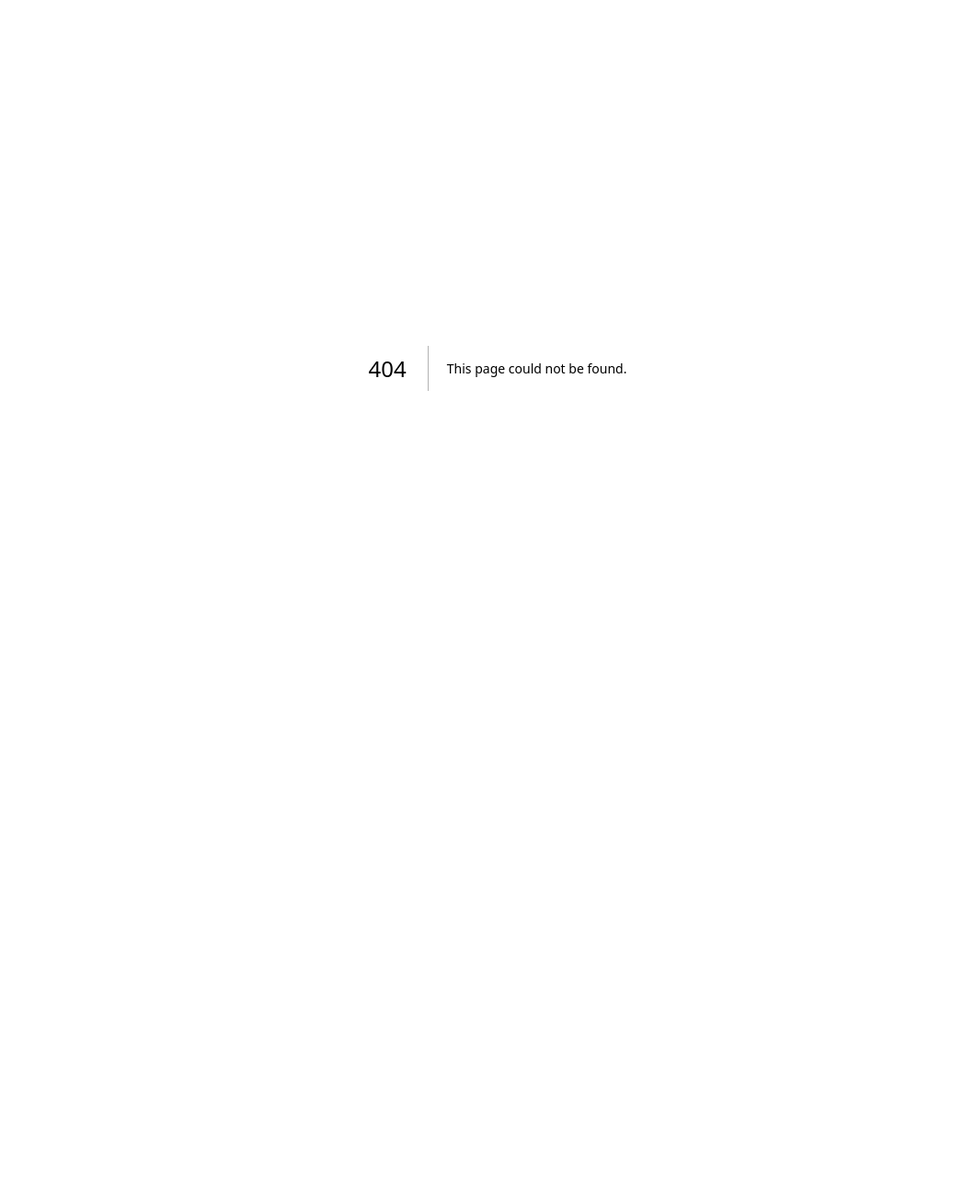
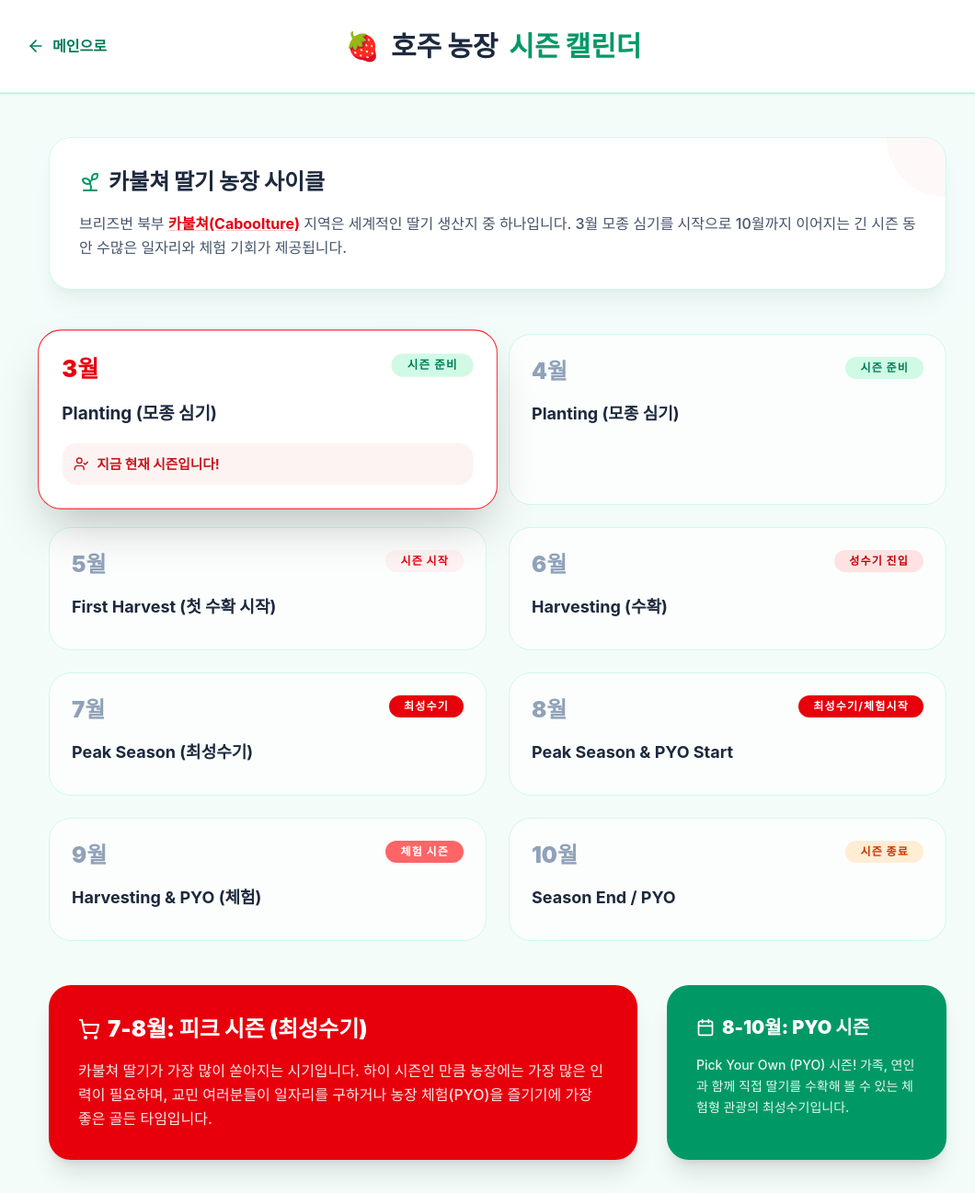
Before and after one commit to nom8352/northlakes, a Next.js app: page /calendar in a window 1280 px wide. Before the commit this address had no page. Shown: the top 1297 px of the page at 92% size, without its empty margins (99-1159 px from the left). Before the commit the page ends 800 px from the top, so only its background shows below. Built offline with nearby package versions, Linux system fonts and the light colour scheme.

Commit message:
Feature: Add Farm Season Calendar widget and detailed page

```diff
--- /dev/null
+++ b/src/app/calendar/page.tsx
@@ -0,0 +1,107 @@
+"use client";
+
+import { Calendar, ChevronRight, Sprout, ShoppingCart, UserCheck, ArrowLeft, Building2 } from "lucide-react";
+import Link from "next/link";
+
+export default function CalendarPage() {
+  const months = [
+    { month: "3월", activity: "Planting (모종 심기)", status: "시즌 준비", color: "bg-emerald-100 text-emerald-700" },
+    { month: "4월", activity: "Planting (모종 심기)", status: "시즌 준비", color: "bg-emerald-100 text-emerald-700" },
+    { month: "5월", activity: "First Harvest (첫 수확 시작)", status: "시즌 시작", color: "bg-red-50 text-red-600" },
+    { month: "6월", activity: "Harvesting (수확)", status: "성수기 진입", color: "bg-red-100 text-red-700" },
+    { month: "7월", activity: "Peak Season (최성수기)", status: "최성수기", color: "bg-red-600 text-white font-bold" },
+    { month: "8월", activity: "Peak Season & PYO Start", status: "최성수기/체험시작", color: "bg-red-600 text-white font-bold" },
+    { month: "9월", activity: "Harvesting & PYO (체험)", status: "체험 시즌", color: "bg-red-400 text-white" },
+    { month: "10월", activity: "Season End / PYO", status: "시즌 종료", color: "bg-orange-100 text-orange-700" },
+  ];
+
+  const currentMonth = new Date().getMonth() + 1; // 1-12
+
+  return (
+    <div className="min-h-screen bg-emerald-50/30 font-sans">
+      {/* Header */}
+      <header className="bg-white border-b border-emerald-100 py-8 px-6 sticky top-0 z-20 shadow-sm">
+        <div className="max-w-5xl mx-auto flex items-center justify-between">
+          <Link href="/" className="flex items-center gap-2 text-emerald-700 font-bold hover:text-red-500 transition-colors">
+            <ArrowLeft size={20} /> 메인으로
+          </Link>
+          <h1 className="text-2xl md:text-3xl font-black text-slate-800 flex items-center gap-3">
+            <span className="text-red-600">🍓</span> 호주 농장 <span className="text-emerald-600">시즌 캘린더</span>
+          </h1>
+          <div className="w-24 hidden md:block"></div>
+        </div>
+      </header>
+
+      <main className="max-w-5xl mx-auto px-6 py-12 space-y-12">
+        {/* Intro */}
+        <section className="bg-white p-8 rounded-3xl shadow-xl shadow-emerald-900/5 border border-emerald-100 overflow-hidden relative">
+          <div className="absolute top-0 right-0 w-32 h-32 bg-red-50 rounded-full -mr-16 -mt-16 opacity-50"></div>
+          <div className="relative z-10">
+            <h2 className="text-xl md:text-2xl font-black text-slate-800 mb-4 flex items-center gap-2">
+              <Sprout className="text-emerald-600" /> 카불쳐 딸기 농장 사이클
+            </h2>
+            <p className="text-slate-600 leading-relaxed font-medium">
+              브리즈번 북부 <span className="text-red-600 font-bold underline decoration-red-200">카불쳐(Caboolture)</span> 지역은 세계적인 딸기 생산지 중 하나입니다.
+              3월 모종 심기를 시작으로 10월까지 이어지는 긴 시즌 동안 수많은 일자리와 체험 기회가 제공됩니다.
+            </p>
+          </div>
+        </section>
+
+        {/* Timeline Grid */}
+        <section className="grid grid-cols-1 md:grid-cols-2 gap-6">
+          {months.map((item, idx) => {
+            const isCurrent = currentMonth === (idx + 3); // 3월부터 시작하므로
+            return (
+              <div key={item.month} className={`p-6 rounded-3xl border transition-all duration-300 ${isCurrent ? 'bg-white border-red-500 shadow-2xl scale-105 z-10' : 'bg-white/70 border-emerald-100'}`}>
+                <div className="flex justify-between items-start mb-4">
+                  <span className={`text-2xl font-black ${isCurrent ? 'text-red-600' : 'text-slate-400'}`}>{item.month}</span>
+                  <span className={`px-4 py-1 rounded-full text-xs font-black uppercase tracking-widest ${item.color}`}>
+                    {item.status}
+                  </span>
+                </div>
+                <h3 className="text-lg font-bold text-slate-800 mb-2">{item.activity}</h3>
+                {isCurrent && (
+                  <div className="mt-4 p-3 bg-red-50 rounded-2xl flex items-center gap-2 text-red-700 text-sm font-bold animate-pulse">
+                    <UserCheck size={16} /> 지금 현재 시즌입니다!
+                  </div>
+                )}
+              </div>
+            );
+          })}
+        </section>
+
+        {/* Highlights */}
+        <section className="grid grid-cols-1 lg:grid-cols-3 gap-8">
+          <div className="bg-red-600 text-white p-8 rounded-3xl shadow-xl lg:col-span-2">
+            <h3 className="text-2xl font-black mb-4 flex items-center gap-2">
+              <ShoppingCart size={24} /> 7-8월: 피크 시즌 (최성수기)
+            </h3>
+            <p className="opacity-90 leading-relaxed font-medium">
+              카불쳐 딸기가 가장 많이 쏟아지는 시기입니다. 하이 시즌인 만큼 농장에는 가장 많은 인력이 필요하며,
+              교민 여러분들이 일자리를 구하거나 농장 체험(PYO)을 즐기기에 가장 좋은 골든 타임입니다.
+            </p>
+          </div>
+          <div className="bg-emerald-600 text-white p-8 rounded-3xl shadow-xl">
+            <h3 className="text-xl font-black mb-4 flex items-center gap-2">
+              <Calendar size={20} /> 8-10월: PYO 시즌
+            </h3>
+            <p className="opacity-90 leading-relaxed text-sm font-medium">
+              Pick Your Own (PYO) 시즌! 가족, 연인과 함께 직접 딸기를 수확해 볼 수 있는 체험형 관광의 최성수기입니다.
+            </p>
+          </div>
+        </section>
+
+        {/* Bottom Link */}
+        <section className="text-center pt-8">
+          <Link href="/#business-directory" className="inline-flex items-center gap-3 bg-slate-900 text-white px-10 py-5 rounded-full font-black hover:bg-emerald-700 transition-all shadow-2xl">
+            <Building2 size={24} /> 농장 및 관련 업체 리스트 보기 <ChevronRight size={20} />
+          </Link>
+        </section>
+      </main>
+
+      <footer className="bg-slate-900 text-white/50 py-12 px-6 text-center text-sm">
+        <p>© 2026 Queensland North Korean Community - Farm Season Info</p>
+      </footer>
+    </div>
+  );
+}
--- a/src/app/page.tsx
+++ b/src/app/page.tsx
@@ -81,6 +81,28 @@ export default function Home() {
       </header>
 
       <main className="max-w-7xl mx-auto px-4 sm:px-6 lg:px-8 py-12 space-y-16">
+
+        {/* Farm Season Widget */}
+        <section className="bg-gradient-to-r from-red-500 to-emerald-600 p-1 rounded-[2.5rem] shadow-2xl transform hover:scale-[1.01] transition-all duration-500">
+          <div className="bg-white rounded-[2.4rem] p-8 md:p-10 flex flex-col md:flex-row items-center justify-between gap-8">
+            <div className="flex items-center gap-6">
+              <div className="bg-red-100 p-5 rounded-3xl text-red-600 animate-bounce-subtle">
+                <span className="text-4xl">🍓</span>
+              </div>
+              <div>
+                <h3 className="text-2xl md:text-3xl font-black text-slate-800 mb-2">
+                  지금은 <span className="text-red-600">3월</span>, <span className="text-emerald-600 underline decoration-emerald-200 underline-offset-8">모종 심기</span> 시즌!
+                </h3>
+                <p className="text-slate-500 font-bold flex items-center gap-2">
+                  <Sprout size={18} className="text-emerald-500" /> 카불쳐 딸기 농장이 바빠지는 준비 기간입니다.
+                </p>
+              </div>
+            </div>
+            <Link href="/calendar" className="w-full md:w-auto px-8 py-4 bg-red-600 text-white rounded-2xl font-black hover:bg-emerald-700 transition-all shadow-xl shadow-red-200 flex items-center justify-center gap-2 group">
+              전체 시즌 캘린더 보기 <ArrowRight size={20} className="group-hover:translate-x-1 transition-transform" />
+            </Link>
+          </div>
+        </section>
 
         {/* News TOP 10 Section */}
         <section>
@@ -210,7 +232,7 @@ export default function Home() {
         </section>
 
         {/* Business Directory Section */}
-        <section className="space-y-8">
+        <section id="business-directory" className="space-y-8">
           <div className="flex items-center justify-between">
             <div className="flex items-center gap-3">
               <div className="bg-brand-900 p-2 rounded-lg text-white">
```
